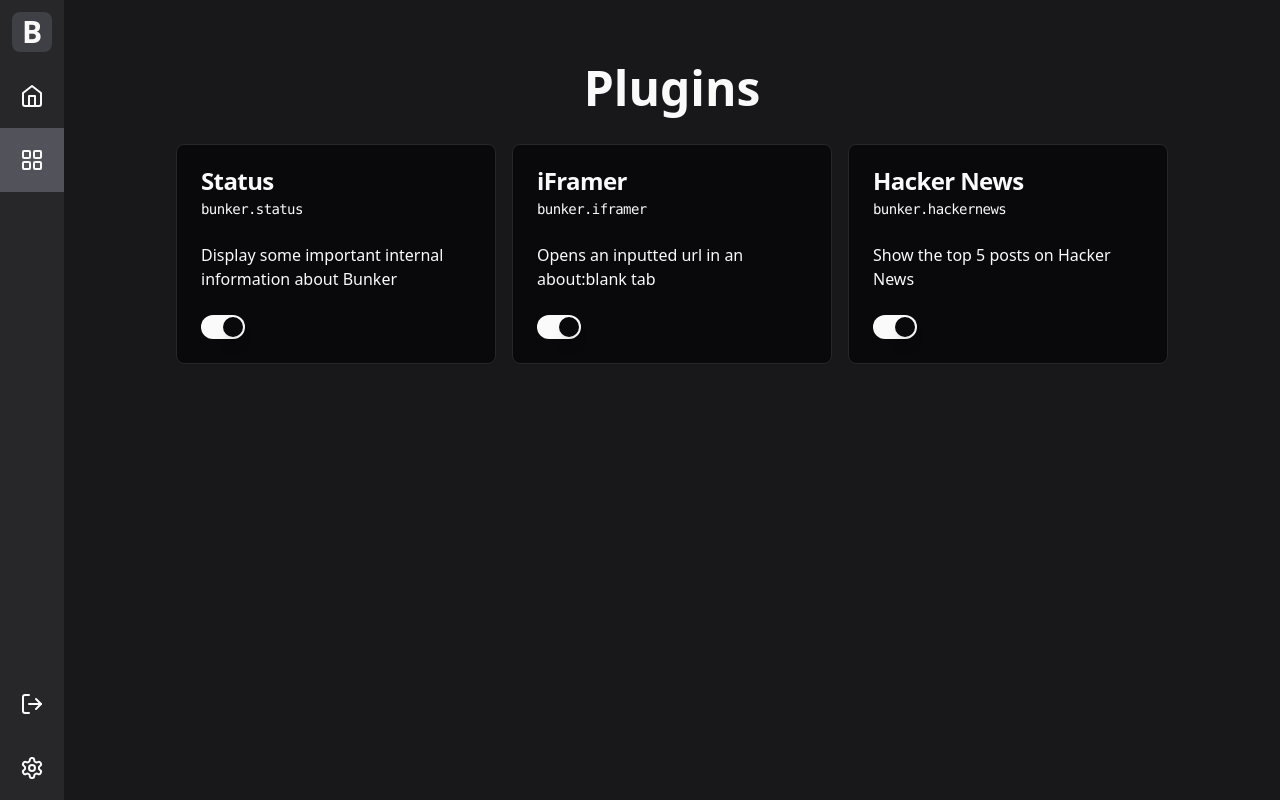
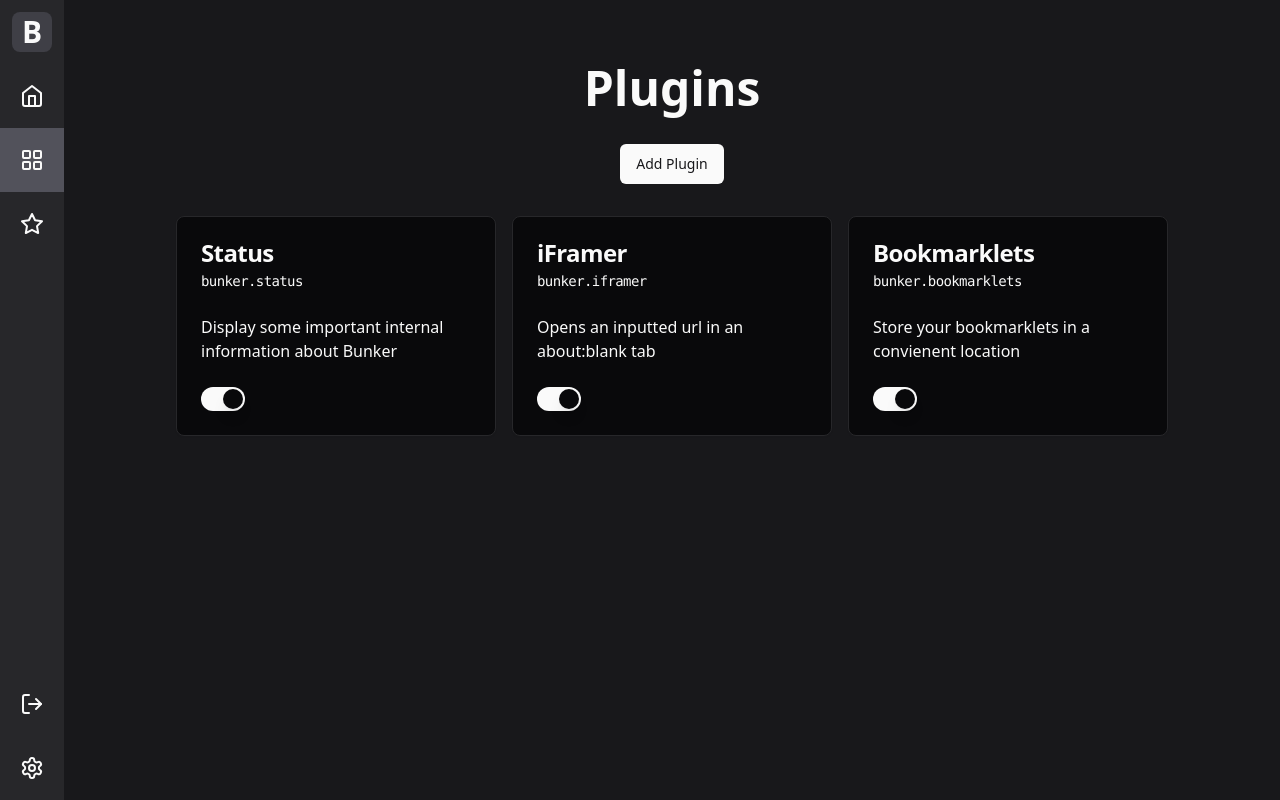
Before and after one commit to bunkerweb/bunker, a React (Vite) app: page /plugins in a window 1280 px wide. Built offline with nearby package versions, Linux system fonts and the light colour scheme.

Commit message:
more plugin changes + started bookmarklet manager

```diff
--- a/package.json
+++ b/package.json
@@ -15,6 +15,7 @@
     "@mui/icons-material": "^5.15.2",
     "@mui/material": "^5.15.2",
     "@radix-ui/react-dialog": "^1.0.5",
+    "@radix-ui/react-label": "^2.0.2",
     "@radix-ui/react-select": "^2.0.0",
     "@radix-ui/react-slot": "^1.0.2",
     "@radix-ui/react-switch": "^1.0.3",
--- a/src/components/Navbar.tsx
+++ b/src/components/Navbar.tsx
@@ -2,10 +2,10 @@
 
 import { Tooltip, TooltipContent, TooltipProvider, TooltipTrigger } from './ui/tooltip'
 import { useLocation, useNavigate } from 'react-router-dom'
-import { useEffect } from 'react'
+import { useEffect, useState } from 'react'
 import { Plugin } from '@/lib/pluginloader'
 export default function Navbar({ loadedPlugins }: { loadedPlugins: Plugin[] }) {
-  const items = [
+  const [navItems, setNavItems] = useState([
     {
       icon: <Home className="group-active:scale-90 transition-all duration-300 text-2xl" />,
       tooltip: 'Home',
@@ -23,22 +23,32 @@
       href: '/plugins',
       position: 'top'
     }
-  ]
+  ])
 
-  useEffect(() => {
-    loadedPlugins.forEach((plugin) => {
-      if (plugin.page && plugin.icon) {
-      }
-    })
-  }, [loadedPlugins])
+  // useEffect(() => {
+  //   loadedPlugins.forEach((plugin) => {
+  //     if (!plugin.page) return
+  //     if (plugin.icon == undefined) return
+  //     setNavItems((prev) => [
+  //       ...prev,
+  //       {
+  //         // @ts-ignore
+  //         icon: <plugin.icon className="bx bx-user group-active:scale-90 transition-all duration-300 text-2xl" />,
+  //         tooltip: plugin.name,
+  //         href: `/plugin/${plugin.id}`,
+  //         position: 'top'
+  //       }
+  //     ])
+  //   })
+  // }, [loadedPlugins])
   const location = useLocation()
   const navigate = useNavigate()
   return (
     <TooltipProvider>
-      <div className="w-16 h-screen bg-zinc-800 flex flex-col justify-between fixed left-0 top-0">
+      <div className="w-16 h-screen bg-zinc-800 flex flex-col justify-between fixed left-0 top-0 z-[999]">
         <div>
           <div className="font-extrabold text-3xl bg-zinc-700 hover:bg-sky-600 transition-colors duration-150 aspect-square m-3 rounded-lg flex items-center justify-center cursor-pointer">B</div>
-          {items.map((item, index) => {
+          {navItems.map((item, index) => {
             return (
               <Tooltip key={index} delayDuration={0}>
                 <TooltipTrigger asChild>
@@ -53,6 +63,26 @@
                 </TooltipTrigger>
                 <TooltipContent side="right">
                   <p>{item.tooltip}</p>
+                </TooltipContent>
+              </Tooltip>
+            )
+          })}
+          {loadedPlugins.map((item, i) => {
+            if (!item.page || !item.icon || item.disabled) return
+            return (
+              <Tooltip key={i} delayDuration={0}>
+                <TooltipTrigger asChild>
+                  <div
+                    onClick={() => {
+                      navigate(`/plugin/${item.id}`)
+                    }}
+                    className={`font-bold hover:bg-zinc-700 ${location.pathname == `/plugin/${item.id}` && 'bg-zinc-600'} transition-colors duration-150 aspect-square flex items-center justify-center cursor-pointer group`}
+                  >
+                    <item.icon />
+                  </div>
+                </TooltipTrigger>
+                <TooltipContent side="right" className="z-[9999] relative">
+                  <p>{item.name}</p>
                 </TooltipContent>
               </Tooltip>
             )
--- /dev/null
+++ b/src/components/ui/label.tsx
@@ -0,0 +1,24 @@
+import * as React from "react"
+import * as LabelPrimitive from "@radix-ui/react-label"
+import { cva, type VariantProps } from "class-variance-authority"
+
+import { cn } from "@/lib/utils"
+
+const labelVariants = cva(
+  "text-sm font-medium leading-none peer-disabled:cursor-not-allowed peer-disabled:opacity-70"
+)
+
+const Label = React.forwardRef<
+  React.ElementRef<typeof LabelPrimitive.Root>,
+  React.ComponentPropsWithoutRef<typeof LabelPrimitive.Root> &
+    VariantProps<typeof labelVariants>
+>(({ className, ...props }, ref) => (
+  <LabelPrimitive.Root
+    ref={ref}
+    className={cn(labelVariants(), className)}
+    {...props}
+  />
+))
+Label.displayName = LabelPrimitive.Root.displayName
+
+export { Label }
--- /dev/null
+++ b/src/internal/Bookmarklets.tsx
@@ -0,0 +1,16 @@
+import { Plugin } from '@/lib/pluginloader'
+import { Star } from 'lucide-react'
+
+const Bookmarklets: Plugin = {
+  name: 'Bookmarklets',
+  id: 'bunker.bookmarklets',
+  description: 'Store your bookmarklets in a convienent location',
+  icon: Star,
+
+
+  page() {
+    return <p>hi</p>
+  }
+}
+
+export default Bookmarklets
--- a/src/internal/HackerNews.tsx
+++ /dev/null
@@ -1,22 +0,0 @@
-import { Plugin } from '@/lib/pluginloader'
-const HackerNews: Plugin = {
-  name: 'Hacker News',
-  id: 'bunker.hackernews',
-  description: 'Show the top 5 posts on Hacker News',
-
-  tile() {
-    return (
-      <div>
-        <ul>
-          <li>Post 1</li>
-          <li>Post 2</li>
-          <li>Post 3</li>
-          <li>Post 4</li>
-          <li>Post 5</li>
-        </ul>
-      </div>
-    )
-  }
-}
-
-export default HackerNews
--- a/src/lib/pluginloader.ts
+++ b/src/lib/pluginloader.ts
@@ -2,11 +2,7 @@
 import store from 'store2'
 import { toast } from 'sonner'
 import EventEmitter from 'events'
-
-import iFramer from '@/internal/iFramer'
-import Status from '@/internal/Status'
-import HackerNews from '@/internal/HackerNews'
-import { LucideIcon } from 'lucide-react'
+import { Book, LucideIcon } from 'lucide-react'
 
 store.set('savedPlugins', [], false)
 store.set('disabledPlugins', [], false)
@@ -60,10 +56,14 @@
   return selectedPlugin.disabled
 }
 
+import iFramer from '@/internal/iFramer'
+import Status from '@/internal/Status'
+import Bookmarklets from '@/internal/Bookmarklets'
+
 export function registerDefaultPlugins() {
   registerPlugin(Status)
   registerPlugin(iFramer)
-  registerPlugin(HackerNews)
+  registerPlugin(Bookmarklets)
 }
 
 getSavedPlugins().forEach(async (url) => {
--- a/src/pages/PluginRouter.tsx
+++ b/src/pages/PluginRouter.tsx
@@ -3,7 +3,7 @@
 import { useParams } from 'react-router-dom'
 
 export default function PluginRouter({ loadedPlugins }: { loadedPlugins: Plugin[] }) {
-  const [selectedPlugin, setSelectedPlugin] = useState<ReactElement>(<p>Loading...</p>)
+  const [selectedPlugin, setSelectedPlugin] = useState<ReactElement>()
   const { plugin } = useParams()
 
   useEffect(() => {
--- a/src/pages/Plugins.tsx
+++ b/src/pages/Plugins.tsx
@@ -3,15 +3,35 @@
 import { Card, CardContent, CardFooter, CardHeader, CardTitle } from '@/components/ui/card'
 import { Dialog, DialogContent, DialogDescription, DialogFooter, DialogHeader, DialogTitle, DialogTrigger } from '@/components/ui/dialog'
 
+import { Input } from '@/components/ui/input'
+import { Label } from '@/components/ui/label'
 import { Plugin, togglePluginDisable } from '@/lib/pluginloader'
-import { Dispatch, SetStateAction } from 'react'
+import { Dispatch, SetStateAction, useState } from 'react'
 
 export default function Plugins({ loadedPlugins, setLoadedPlugins }: { loadedPlugins: Plugin[]; setLoadedPlugins: Dispatch<SetStateAction<Plugin[]>> }) {
+  const [pluginUrl, setPluginUrl] = useState('')
+  function uploadPlugin() {}
   return (
-    <div className="flex flex-col items-center w-full pt-16">
+    <div className="flex flex-col items-center w-full pt-16 space-y-8">
       <h1 className="font-bold text-5xl">Plugins</h1>
 
-      <div className="flex flex-wrap justify-center gap-4 mt-8">
+      <Dialog>
+        <DialogTrigger asChild>
+          <Button>Add Plugin</Button>
+        </DialogTrigger>
+        <DialogContent className="sm:max-w-[425px]">
+          <DialogHeader>
+            <DialogTitle>Add plugin</DialogTitle>
+            <DialogDescription>Enter a valid plugin url down below. Make sure you trust the plugin's source, as they could be malicious.</DialogDescription>
+          </DialogHeader>
+          <Input value={pluginUrl} onInput={(e) => setPluginUrl((e.target as HTMLInputElement).value)} placeholder="Plugin URL" />
+          <DialogFooter>
+            <Button type="submit">Add</Button>
+          </DialogFooter>
+        </DialogContent>
+      </Dialog>
+
+      <div className="flex flex-wrap justify-center gap-4">
         {loadedPlugins.map((plugin, index) => {
           function handleDisable() {
             const disabled = togglePluginDisable(plugin.id)
@@ -19,7 +39,7 @@
           }
 
           return (
-            <Card key={index} className="w-80">
+            <Card key={index} className={`w-80 -z-[${index}]`}>
               <CardHeader>
                 <CardTitle>
                   {plugin.name}
--- a/vite.config.ts
+++ b/vite.config.ts
@@ -4,7 +4,7 @@
 import { defineConfig } from 'vite'
 
 export default defineConfig({
-  plugins: [million.vite({ auto: true }), react()],
+  plugins: [million.vite({ auto: true, mute: true  }), react()],
   resolve: {
     alias: {
       '@': path.resolve(__dirname, './src')
```
Also changed, not shown: 1 other file (tests, documents, lock files or other folders).
